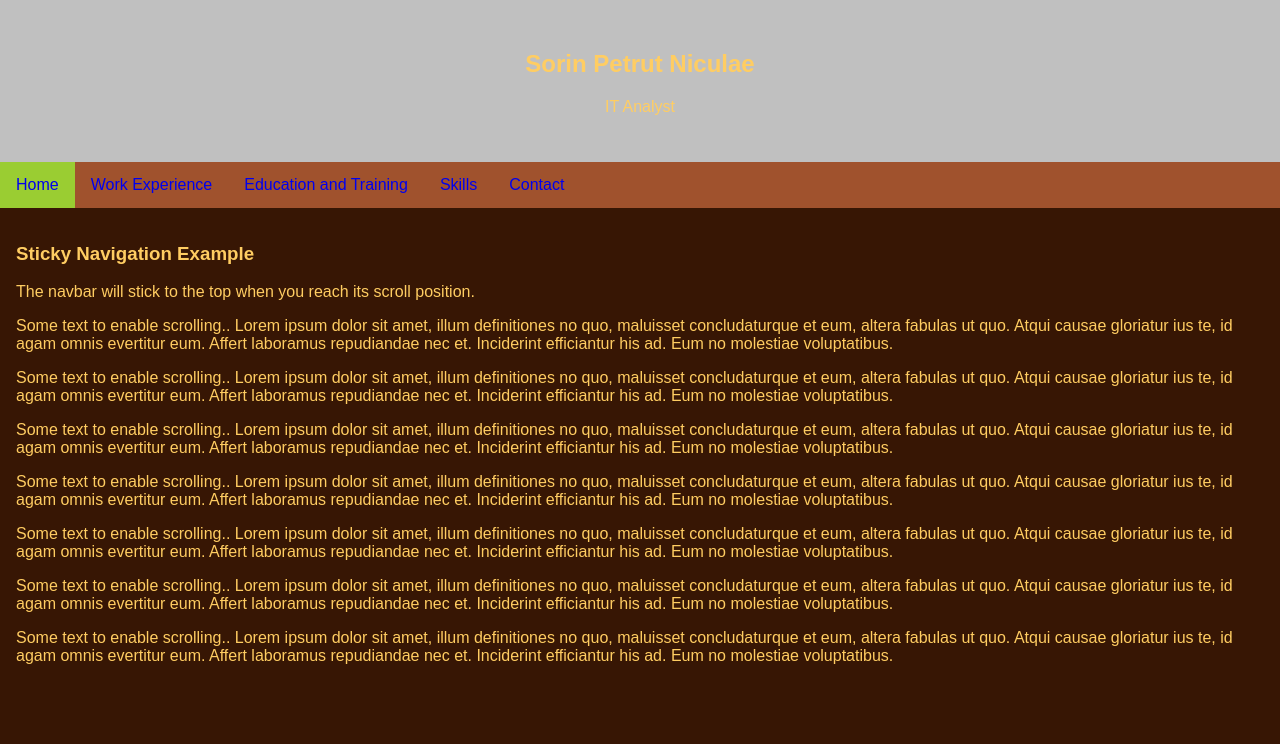
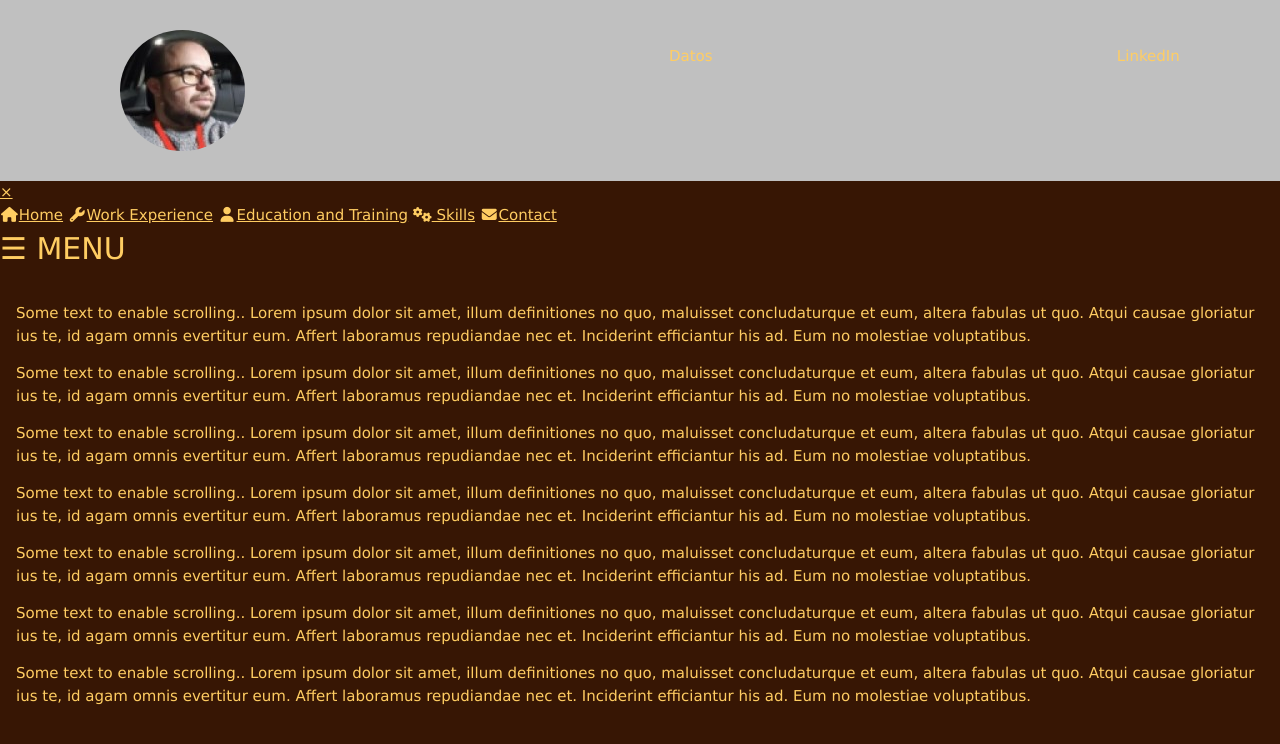
Before and after one commit to Sorynel90/Portofolio, a plain HTML site: page index.html in a window 1280 px wide. Drawn offline with nearby package versions, Linux system fonts and the light colour scheme.

Commit message:
Update index.html

```diff
--- a/index.html
+++ b/index.html
@@ -12,25 +12,43 @@
     <!--JavaScript-->
     <script type="text/javascript" defer src="js/javascript.js"></script>
 
+    <!-- W3 CSS -->
+    <link rel="stylesheet" href="https://www.w3schools.com/w3css/4/w3.css">
+
+    <!-- Libreria iconos -->
+    <link rel="stylesheet" href="https://cdnjs.cloudflare.com/ajax/libs/font-awesome/4.7.0/css/font-awesome.min.css">
+
+    <script src='https://kit.fontawesome.com/a076d05399.js' crossorigin='anonymous'></script>
+
 </head>
 <body>
 
-    <div class="header">
-        <h2>Sorin Petrut Niculae</h2>
-        <p>IT Analyst</p>
+    <div class="header w3-row">
+        <div class="w3-col l3 m6 s4 w3-center">
+            <img src="img/photo.jpg" class="w3-circle" alt="mi foto" id="foto">
+        </div>
+        <div class="w3-col l7 m3 s4 w3-center">
+            <p>Datos</p>
+        </div>
+        <div class="w3-col l2 m3 s4 w3-center">
+            <p>LinkedIn</p>
+        </div>
     </div>
 
-    <div id="navbar">
-        <a class="active" href="#home">Home</a>
-        <a href="#work">Work Experience</a>
-        <a href="#edu_train">Education and Training</a>
-        <a href="#skills">Skills</a>
-        <a href="#contact">Contact</a>
+    <div id="myNav" class="overlay">
+        <a href="javascript:void(0)" class="closebtn" onclick="closeNav()">&times;</a>
+        <div class="overlay-content">
+          <a href="#"><i class="fa fa-fw fa-home"></i>Home</a>
+          <a href="#"><i class="fa fa-fw fa-wrench"></i>Work Experience</a>
+          <a href="#"><i class="fa fa-fw fa-user"></i>Education and Training</a>
+          <a href="#"><i class="fa fa-cogs"></i> Skills</a>
+          <a href="#"><i class="fa fa-fw fa-envelope"></i>Contact</a>
+        </div>
     </div>
 
+    <span style="font-size:30px;cursor:pointer" onclick="openNav()">&#9776; MENU</span>
+
     <div class="content">
-        <h3>Sticky Navigation Example</h3>
-        <p>The navbar will stick to the top when you reach its scroll position.</p>
         <p>Some text to enable scrolling.. Lorem ipsum dolor sit amet, illum definitiones no quo, maluisset concludaturque et eum, altera fabulas ut quo. Atqui causae gloriatur ius te, id agam omnis evertitur eum. Affert laboramus repudiandae nec et. Inciderint efficiantur his ad. Eum no molestiae voluptatibus.</p>
         <p>Some text to enable scrolling.. Lorem ipsum dolor sit amet, illum definitiones no quo, maluisset concludaturque et eum, altera fabulas ut quo. Atqui causae gloriatur ius te, id agam omnis evertitur eum. Affert laboramus repudiandae nec et. Inciderint efficiantur his ad. Eum no molestiae voluptatibus.</p>
         <p>Some text to enable scrolling.. Lorem ipsum dolor sit amet, illum definitiones no quo, maluisset concludaturque et eum, altera fabulas ut quo. Atqui causae gloriatur ius te, id agam omnis evertitur eum. Affert laboramus repudiandae nec et. Inciderint efficiantur his ad. Eum no molestiae voluptatibus.</p>
```
